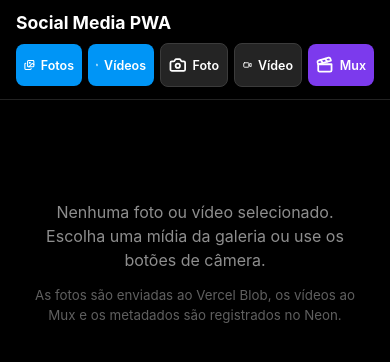
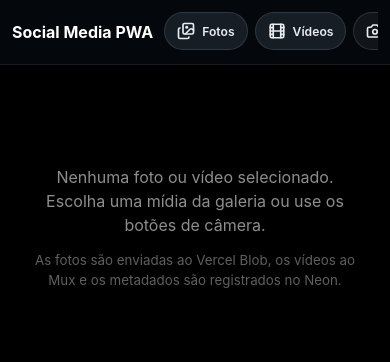
Before and after one commit to detiillimichel-max/REDE-SOCIOLOCAL, a website: page index.html in a window 390 px wide. Drawn offline with nearby package versions, Linux system fonts and the light colour scheme; no server answers.

Commit message:
style: aplicar navegacao em pills no estilo OIO fam

```diff
--- a/css/styles.css
+++ b/css/styles.css
@@ -19,17 +19,17 @@ body.mux-modal-open { overflow: hidden; }
   width: 100%;
   max-width: 700px;
   margin: 0 auto;
-  background: rgba(0, 0, 0, .96);
+  background: rgba(5, 8, 12, .96);
   display: flex;
-  justify-content: space-between;
   align-items: center;
   gap: 12px;
   padding: 12px 16px;
   z-index: 100;
-  border-bottom: 1px solid #222;
+  border-bottom: 1px solid rgba(255,255,255,.08);
 }
 
 .app-header h1 {
+  flex: 0 0 auto;
   font-size: 1.1rem;
   font-weight: 700;
   white-space: nowrap;
@@ -38,33 +38,93 @@ body.mux-modal-open { overflow: hidden; }
 .media-actions {
   display: flex;
   align-items: center;
-  justify-content: flex-end;
-  gap: 6px;
-  flex-wrap: wrap;
+  justify-content: flex-start;
+  gap: 8px;
+  flex: 1;
+  min-width: 0;
+  overflow-x: auto;
+  overflow-y: hidden;
+  flex-wrap: nowrap;
+  padding: 2px 1px 4px;
+  scrollbar-width: none;
+  -webkit-overflow-scrolling: touch;
+}
+
+.media-actions::-webkit-scrollbar {
+  display: none;
 }
 
 .btn-select {
+  flex: 0 0 auto;
   display: inline-flex;
   align-items: center;
   justify-content: center;
-  gap: 6px;
-  background: #0095f6;
-  color: #fff;
-  padding: 9px 12px;
-  border-radius: 8px;
-  border: 0;
-  font-size: .85rem;
+  gap: 7px;
+  min-height: 40px;
+  padding: 8px 14px;
+  border-radius: 999px;
+  border: 1px solid rgba(255,255,255,.12);
+  background: rgba(25,29,35,.88);
+  color: #e9edf2;
+  font-size: .82rem;
   font-weight: 600;
   cursor: pointer;
   user-select: none;
+  white-space: nowrap;
+  transition:
+    background .18s ease,
+    border-color .18s ease,
+    transform .18s ease;
 }
 
-.btn-select:hover { background: #087dcc; }
-.btn-secondary { background: #242424; border: 1px solid #3b3b3b; }
-.btn-secondary:hover { background: #333; }
-.btn-mux { background: #7c3aed; }
-.btn-mux:hover { background: #6d28d9; }
-.btn-select svg { width: 24px; height: 24px; stroke-width: 2.4; }
+.btn-select:hover {
+  background: rgba(45,51,59,.95);
+  border-color: rgba(255,255,255,.2);
+}
+
+.btn-select:active {
+  transform: scale(.96);
+}
+
+.btn-select:focus-visible {
+  outline: 2px solid rgba(255,255,255,.35);
+  outline-offset: 2px;
+}
+
+.btn-select svg {
+  width: 19px;
+  height: 19px;
+  stroke-width: 2.2;
+  flex: 0 0 auto;
+}
+
+/* Galeria */
+#gallery-photo-button,
+#gallery-video-button {
+  background: rgba(24,31,39,.95);
+}
+
+/* Câmera */
+.btn-secondary {
+  background: rgba(18,22,27,.95);
+  border-color: rgba(255,255,255,.13);
+}
+
+.btn-secondary:hover {
+  background: rgba(38,44,51,.95);
+}
+
+/* Mux */
+.btn-mux {
+  background: rgba(53,35,78,.92);
+  border-color: rgba(167,110,255,.28);
+  color: #eee5ff;
+}
+
+.btn-mux:hover {
+  background: rgba(72,45,105,.96);
+  border-color: rgba(185,135,255,.4);
+}
 
 .feed-container {
   width: 100%;
@@ -277,9 +337,33 @@ body.mux-modal-open { overflow: hidden; }
 .mux-notice svg { width: 18px; height: 18px; color: #55bdf5; flex: 0 0 auto; }
 
 @media (max-width: 560px) {
-  .app-header { align-items: flex-start; flex-direction: column; gap: 10px; }
-  .media-actions { width: 100%; justify-content: flex-start; }
-  .btn-select { flex: 1; min-width: 0; padding: 9px 8px; font-size: .78rem; }
+  .app-header {
+    align-items: center;
+    flex-direction: row;
+    gap: 10px;
+    padding: 10px 12px;
+  }
+
+  .app-header h1 {
+    font-size: 1rem;
+  }
+
+  .media-actions {
+    width: auto;
+    flex: 1;
+    gap: 7px;
+  }
+
+  .btn-select {
+    min-height: 38px;
+    padding: 7px 12px;
+    font-size: .76rem;
+  }
+
+  .btn-select svg {
+    width: 18px;
+    height: 18px;
+  }
   .feed-container { padding-bottom: 24px; }
   .post-actions { right: 7px; gap: 6px; padding: 5px; }
   .action-btn { width: 40px; height: 40px; }
```
